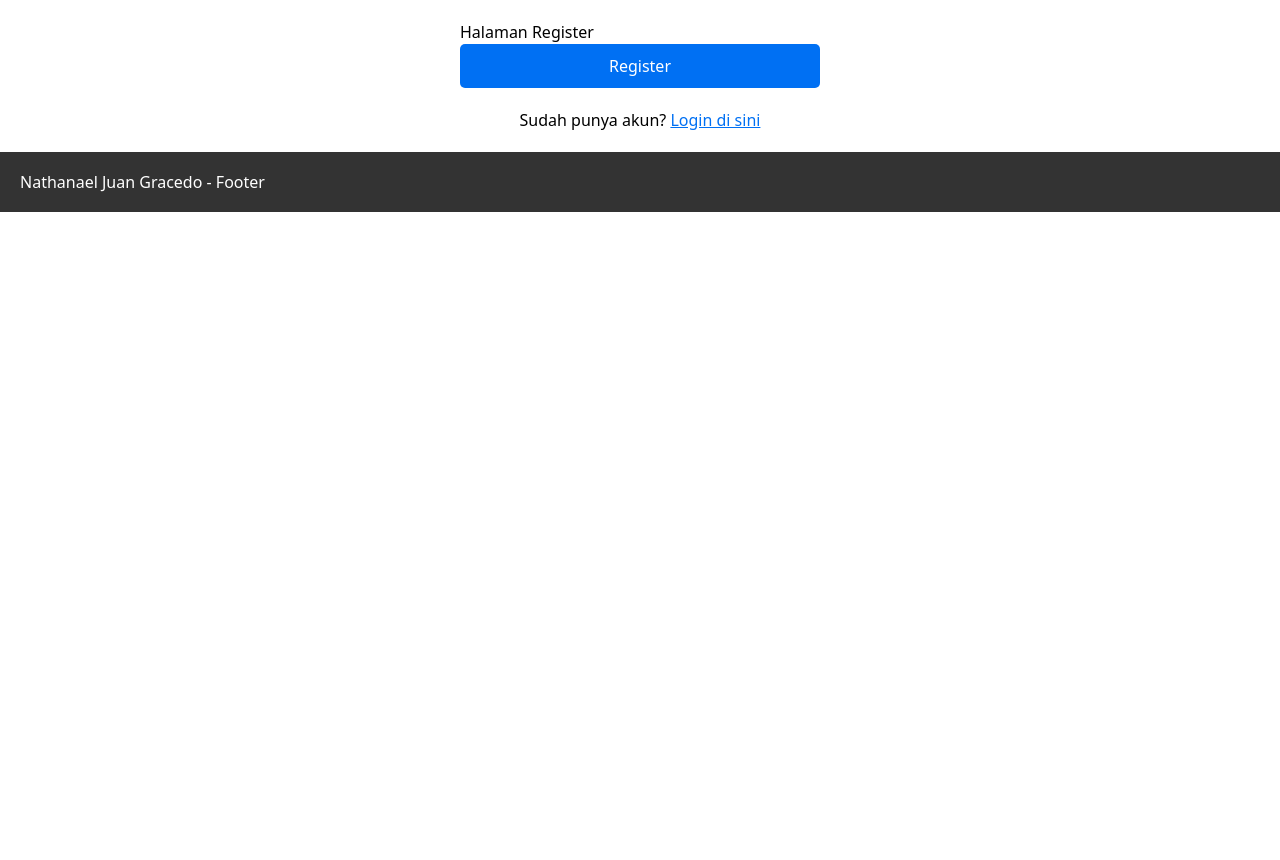
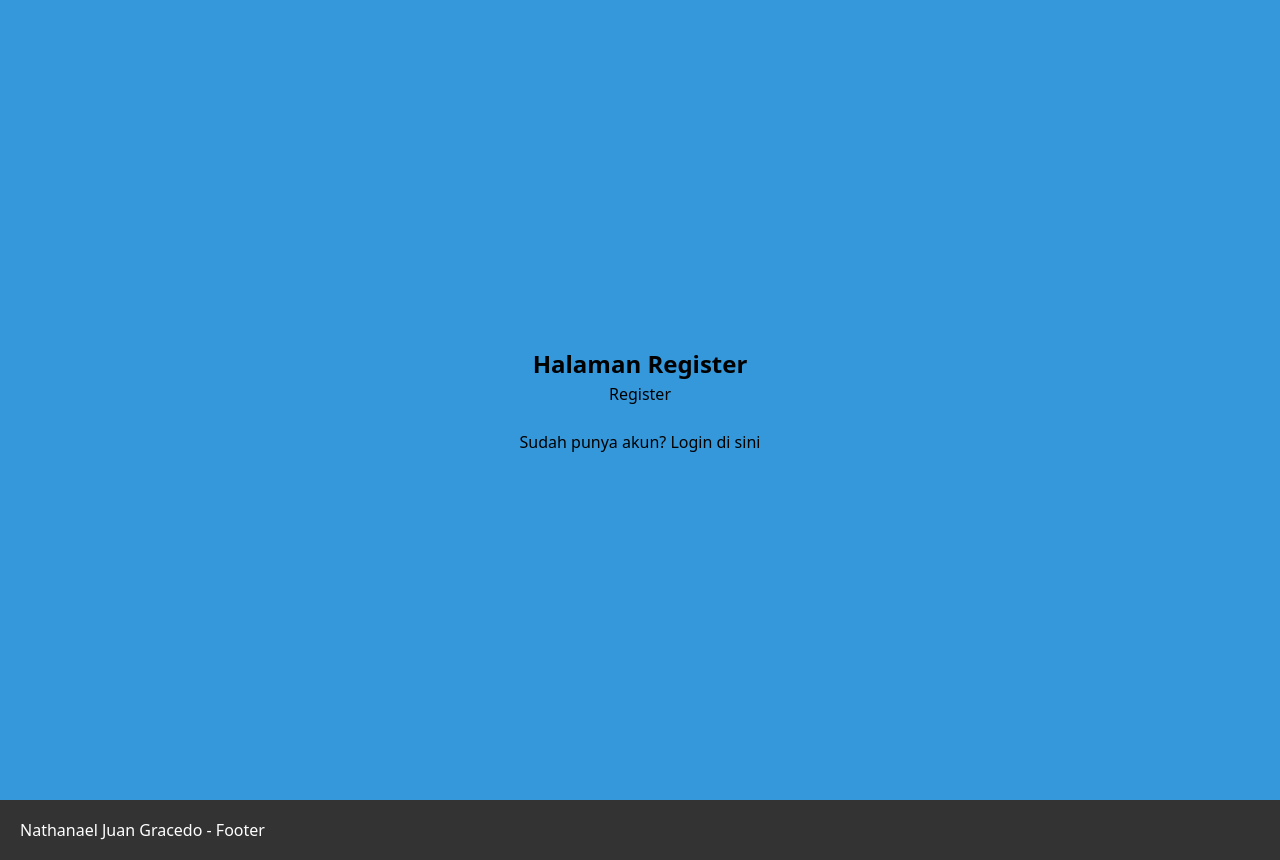
Before and after one commit to NathanaelGracedo/pemrograman-berbasis-framework, a Next.js app in the folder jobsheet5-styling-page/my-app/: page /auth/register in a window 1280 px wide. Before the commit the page ends 800 px from the top, so only its background shows below. Built offline with nearby package versions, Linux system fonts and the light colour scheme.

Commit message:
Jobsheet 5 - Tugas Praktikum 1 - Membuat halaman register menggunakan CSS Module

```diff
--- a/jobsheet5-styling-page/my-app/src/pages/auth/register.tsx
+++ b/jobsheet5-styling-page/my-app/src/pages/auth/register.tsx
@@ -1,34 +1,8 @@
-import Link from "next/link";
+import TampilanRegister from "../views/auth/register";
 
 const HalamanRegister = () => {
-    return (
-        <div style={{ padding: "20px", maxWidth: "400px", margin: "0 auto" }}>
-            <h1>Halaman Register</h1>
-
-            <div style={{ marginBottom: "20px" }}>
-                <button
-                    style={{
-                        padding: "10px 20px",
-                        backgroundColor: "#0070f3",
-                        color: "white",
-                        border: "none",
-                        borderRadius: "5px",
-                        cursor: "pointer",
-                        width: "100%"
-                    }}
-                >
-                    Register
-                </button>
-            </div>
-
-            {/* Navigasi Link: Register ↔ Login */}
-            <p style={{ textAlign: "center" }}>
-                Sudah punya akun? {" "}
-                <Link href="/auth/login" style={{ color: "#0070f3", textDecoration: "underline" }}>
-                    Login di sini
-                </Link>
-            </p>
-        </div>
+    return(
+        <TampilanRegister></TampilanRegister>
     );
 };
 
--- /dev/null
+++ b/jobsheet5-styling-page/my-app/src/pages/views/auth/register/index.tsx
@@ -0,0 +1,25 @@
+import Link from "next/link";
+import { useRouter } from "next/router";
+import styles from "./register.module.css";
+
+const TampilanRegister = () => {
+    const { push } = useRouter();
+
+    const handlerRegister = () => {
+        // Simulasi logic register
+        console.log("Processing register...");
+
+        // Navigasi imperatif ke halaman Login setelah register
+        push('/auth/login');
+    };
+
+    return(
+        <div className={styles.register}>
+            <h1 style={{fontWeight: 800, fontSize: "1.5rem"}}>Halaman Register</h1>
+            <button onClick={() => handlerRegister()}>Register</button> <br />
+            <Link href="/auth/login">Sudah punya akun? Login di sini</Link>
+        </div>
+    );
+};
+
+export default TampilanRegister;
--- /dev/null
+++ b/jobsheet5-styling-page/my-app/src/pages/views/auth/register/register.module.css
@@ -0,0 +1,8 @@
+    .register{
+    display: flex;
+    flex-direction: column;
+    align-items: center;
+    justify-content: center;
+    height: 100vh;
+    background-color: #3498db;
+}
```
